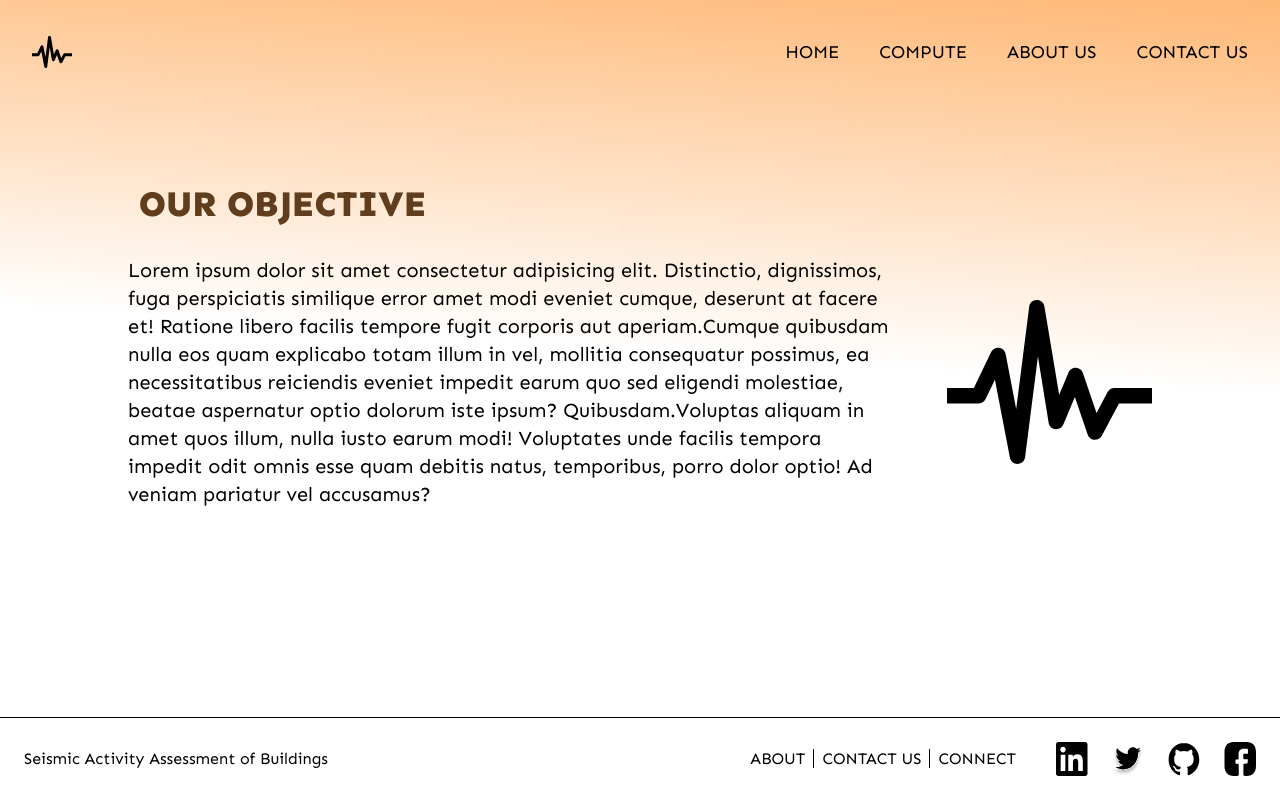
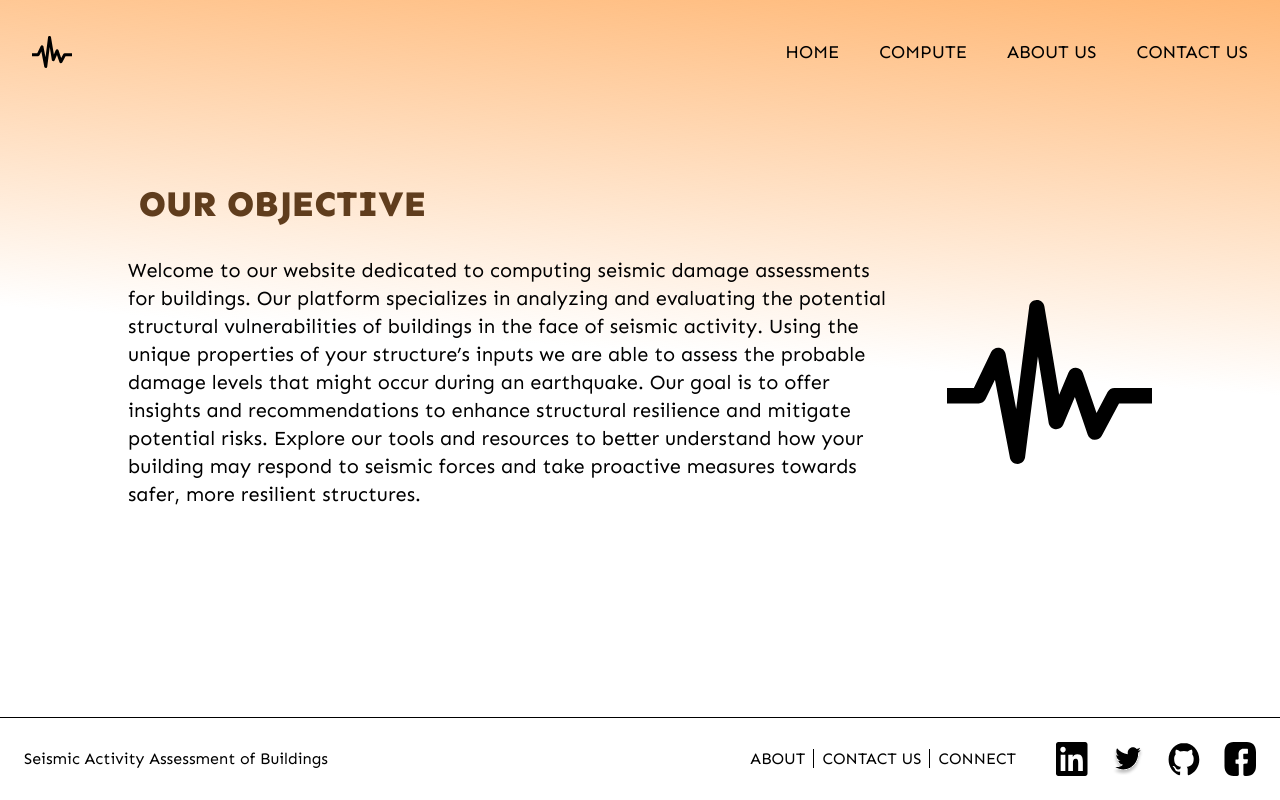
Before and after one commit to Maneeshk11/seismic-damage-assesment-of-buildings, a Next.js app: page / in a window 1280 px wide. Built offline with nearby package versions, Linux system fonts and the light colour scheme.

Commit message:
changed objective

```diff
--- a/src/components/HomePage/Paragraph.tsx
+++ b/src/components/HomePage/Paragraph.tsx
@@ -8,14 +8,8 @@ interface HeadingProps {
 export const Paragraph: FC<HeadingProps> = ({ className }) => {
     return (
         <div className={`${className}`}>
-            <span className="font-normal text-xl text-black">Lorem ipsum dolor sit amet consectetur
-                adipisicing elit. Distinctio, dignissimos, fuga perspiciatis similique error amet modi eveniet cumque,
-                deserunt at facere et! Ratione libero facilis tempore fugit corporis aut aperiam.Cumque quibusdam nulla eos
-                quam explicabo totam illum in vel, mollitia consequatur possimus, ea necessitatibus reiciendis eveniet impedit
-                earum quo sed eligendi molestiae, beatae aspernatur optio dolorum iste ipsum? Quibusdam.Voluptas aliquam in amet
-                quos illum, nulla iusto earum modi! Voluptates unde facilis tempora impedit
-                odit omnis esse quam debitis natus, temporibus, porro dolor optio! Ad veniam pariatur vel
-                accusamus?</span>
+            <span className="font-normal text-xl text-black">Welcome to our website dedicated to computing seismic damage assessments for buildings. Our platform specializes in analyzing and evaluating the potential structural vulnerabilities of buildings in the face of seismic activity. Using the unique properties of your structure’s inputs we are able to assess the probable damage levels that might occur during an earthquake.
+                Our goal is to offer insights and recommendations to enhance structural resilience and mitigate potential risks. Explore our tools and resources to better understand how your building may respond to seismic forces and take proactive measures towards safer, more resilient structures.</span>
         </div>
     )
 }
```
